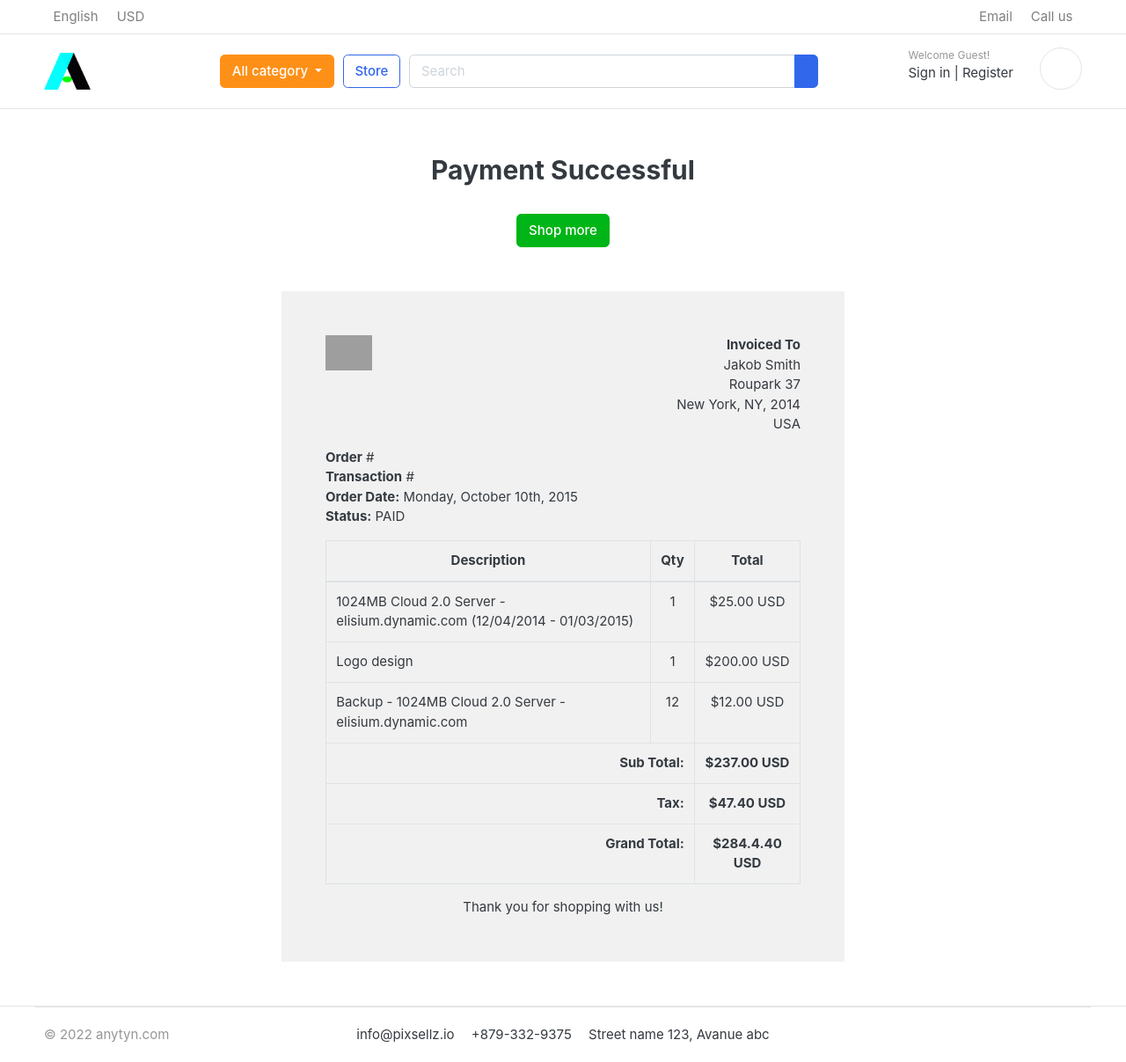
After one commit to ikechiauxtynokorie/anytyn-django, a Django app: template templates/orders/order_complete.html in a window 1280 px wide. The commit adds this page. Shown: the whole page at 88% size. Run offline with Django 3.2, Linux system fonts and the light colour scheme; the template is opened without the code that fills it, so the values that code supplies are empty; some libraries are stand-ins or nearby versions; some web fonts are replaced; grey boxes are pictures that could not be loaded.

Commit message:
still working on payment

```diff
--- a/orders/admin.py
+++ b/orders/admin.py
@@ -17,6 +17,7 @@ class OrderAdmin(admin.ModelAdmin):
     list_filter = ['status', 'is_ordered']
     search_fields = ['order_number', 'first_name', 'last_name', 'phone', 'email']
     list_per_page = 20
+    inlines = [OrderProductInline]
 
 
 
--- a/orders/urls.py
+++ b/orders/urls.py
@@ -7,4 +7,5 @@ from .import views
 urlpatterns = [
     path('place_order/', views.place_order, name ='place_order'),
     path('payments/', views.payments, name ='payments'),
+    path('order_complete/', views.order_complete, name ='order_complete'),
 ]
--- /dev/null
+++ b/templates/orders/order_complete.html
@@ -0,0 +1,120 @@
+
+ {% extends 'base.html' %}
+
+ {% load static %}
+
+ {% block content %}
+
+ <div class="container" style="margin-top: 50px;">
+    <center><i class="fas fa-check-circle" style="font-size: 72px;margin-bottom: 20px;color: #28A745;"></i></center>
+    <h2 class="text-center">Payment Successful</h2>
+	<br>
+	<div class="text-center">
+		<a href="{% url 'store' %}" class="btn btn-success">Shop more</a>
+	</div>
+</div>
+
+<div class="container" style="margin: 0 auto;width: 50%;padding: 50px;background: #f1f1f1;margin-top: 50px;margin-bottom: 50px;">
+    <div class="row invoice row-printable">
+        <div class="col-md-12">
+            <!-- col-lg-12 start here -->
+            <div class="panel panel-default plain" id="dash_0">
+                <!-- Start .panel -->
+                <div class="panel-body p30">
+                    <div class="row">
+                        <!-- Start .row -->
+                        <div class="col-lg-6">
+                            <!-- col-lg-6 start here -->
+                            <div class="invoice-logo"><img src="{%static '/images/logo.png '%}" alt="Invoice logo" style="max-height: 40px;"></div>
+                        </div>
+                        <!-- col-lg-6 end here -->
+                        <div class="col-lg-6">
+                            <!-- col-lg-6 start here -->
+                            <div class="invoice-from">
+                                <ul class="list-unstyled text-right">
+                                    <li><strong>Invoiced To</strong></li>
+                                    <li>Jakob Smith</li>
+                                    <li>Roupark 37</li>
+                                    <li>New York, NY, 2014</li>
+                                    <li>USA</li>
+                                </ul>
+                            </div>
+                        </div>
+                        <!-- col-lg-6 end here -->
+                        <div class="col-lg-12">
+                            <!-- col-lg-12 start here -->
+                            <div class="invoice-details mt25">
+                                <div class="well">
+                                    <ul class="list-unstyled mb0">
+                                        <li><strong>Order</strong> #</li>
+                                        <li><strong>Transaction</strong> #</li>
+                                        <li><strong>Order Date:</strong> Monday, October 10th, 2015</li>
+                                        <li><strong>Status:</strong> PAID</li>
+                                    </ul>
+                                </div>
+                            </div>
+
+                            <div class="invoice-items">
+                                <div class="table-responsive" style="overflow: hidden; outline: none;" tabindex="0">
+                                    <table class="table table-bordered">
+                                        <thead>
+                                            <tr>
+                                                <th class="per70 text-center">Description</th>
+                                                <th class="per5 text-center">Qty</th>
+                                                <th class="per25 text-center">Total</th>
+                                            </tr>
+                                        </thead>
+                                        <tbody>
+                                            <tr>
+                                                <td>1024MB Cloud 2.0 Server - elisium.dynamic.com (12/04/2014 - 01/03/2015)</td>
+                                                <td class="text-center">1</td>
+                                                <td class="text-center">$25.00 USD</td>
+                                            </tr>
+                                            <tr>
+                                                <td>Logo design</td>
+                                                <td class="text-center">1</td>
+                                                <td class="text-center">$200.00 USD</td>
+                                            </tr>
+                                            <tr>
+                                                <td>Backup - 1024MB Cloud 2.0 Server - elisium.dynamic.com</td>
+                                                <td class="text-center">12</td>
+                                                <td class="text-center">$12.00 USD</td>
+                                            </tr>
+                                        </tbody>
+                                        <tfoot>
+                                            <tr>
+                                                <th colspan="2" class="text-right">Sub Total:</th>
+                                                <th class="text-center">$237.00 USD</th>
+                                            </tr>
+                                            <tr>
+                                                <th colspan="2" class="text-right">Tax:</th>
+                                                <th class="text-center">$47.40 USD</th>
+                                            </tr>
+
+                                            <tr>
+                                                <th colspan="2" class="text-right">Grand Total:</th>
+                                                <th class="text-center">$284.4.40 USD</th>
+                                            </tr>
+                                        </tfoot>
+                                    </table>
+                                </div>
+                            </div>
+                            <div class="invoice-footer mt25">
+                                <p class="text-center">Thank you for shopping with us!</p>
+                            </div>
+                        </div>
+                        <!-- col-lg-12 end here -->
+                    </div>
+                    <!-- End .row -->
+                </div>
+            </div>
+            <!-- End .panel -->
+        </div>
+        <!-- col-lg-12 end here -->
+    </div>
+    </div>
+
+
+
+
+{% endblock%}
```
Also changed, not shown: orders/views.py (+18 -12 lines), templates/orders/order_received_email.html (added, +9 -0 lines), templates/orders/payments.html (+8 -5 lines).
